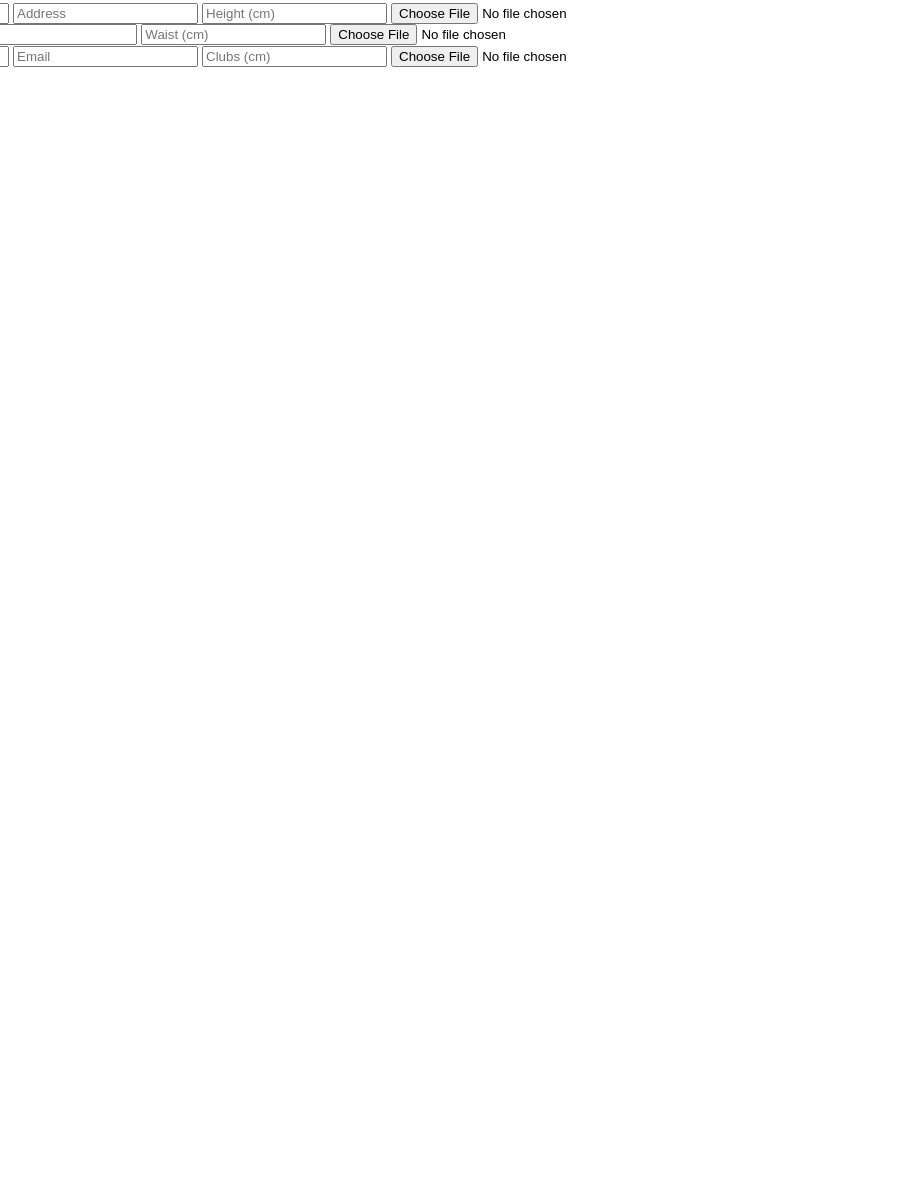
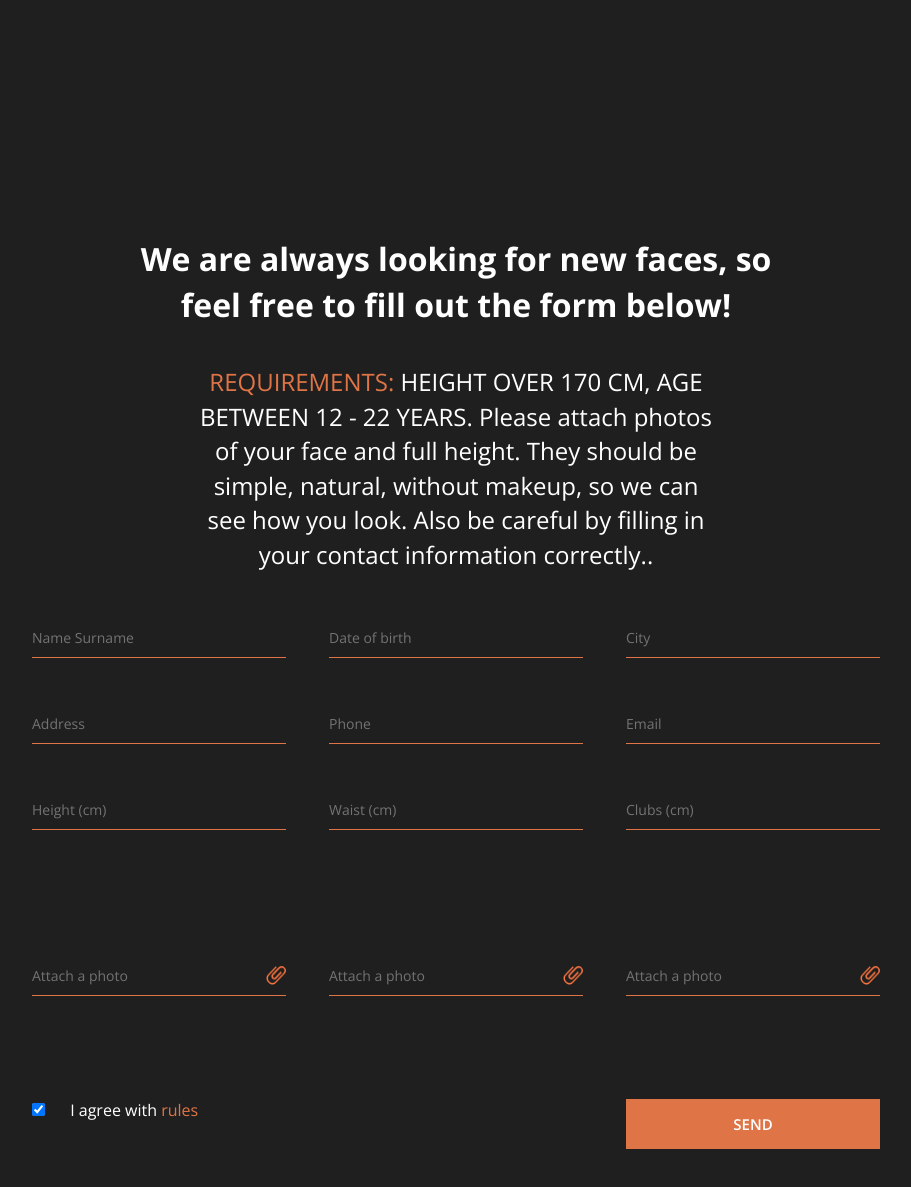
Before and after one commit to Alexander-Gulevski/Form1, a plain HTML site: page Form/index.html in a window 1280 px wide. Shown: the part 13-1200 px from the top of the page, without its empty margins (184-1095 px from the left). Before the commit the page ends 800 px from the top, so only its background shows below. Drawn offline with nearby package versions, Linux system fonts and the light colour scheme.

Commit message:
add style css

```diff
--- a/Form/index.html
+++ b/Form/index.html
@@ -5,40 +5,61 @@
     <meta http-equiv="X-UA-Compatible" content="IE=edge">
     <meta name="viewport" content="width=device-width, initial-scale=1.0">
     <link rel="stylesheet" href="style.css">
+
+    <link rel="preconnect" href="https://fonts.googleapis.com">
+    <link rel="preconnect" href="https://fonts.gstatic.com" crossorigin>
+    <link href="https://fonts.googleapis.com/css2?family=Cardo:ital,wght@0,400;0,700;1,400&family=Open+Sans:ital,wght@0,300;0,400;0,500;0,600;0,700;0,800;1,300;1,400;1,500;1,600;1,700;1,800&family=Raleway&display=swap" rel="stylesheet">
     <title>Document</title>
 </head>
 <body>
     <div class="page_form">
         <div class="container">
             <div class="text_inf">
-            <h2 class="title2"></h2>
-            <p class="text"></p>
+            <h2 class="title2">We are always looking for new faces, so feel free to fill out the form below!</h2>
+            <p class="text"> <span class="text--orange">REQUIREMENTS:</span> HEIGHT OVER 170 CM, AGE BETWEEN 12 - 22 YEARS.
+                Please attach photos of your face and full height. They should be simple,
+                natural, without makeup, so we can see how you look. Also be careful
+                by filling in your contact information correctly..</p>
             </div>
 
             <div class="form">
                 <div class="cl">
-                    <input type="name" name="name" placeholder="Name Surname">
-                    <input type="address" name="address" placeholder="Address">
-                    <input type="height" name="height" placeholder="Height (cm)">
-                    <input type="file" name="file" placeholder="Attach a photo">
+                    <input class="form__input" type="name" name="name" placeholder="Name Surname">
+                    <input class="form__input" type="address" name="address" placeholder="Address">
+                    <input class="form__input" type="height" name="height" placeholder="Height (cm)">
+                    <input class="form__input input__file" type="file" id="file">
+                    <label for="file" class="input__file-button">
+                        <span class="input__file-button-text">Attach a photo</span>
+                        <img class="input__file-icon" src="img/attach.png" alt="Attach a photo">
+                    </label>
                 </div>
                 <div class="cl">
-                    <input type="date" name="date" placeholder="Date of birth">
-                    <input type="phone" name="phone" placeholder="Phone">
-                    <input type="waist" name="waist" placeholder="Waist (cm)">
-                    <input type="file" name="file" placeholder="Attach a photo">
+                    <input class="form__input" type="text" name="date" placeholder="Date of birth">
+                    <input class="form__input" type="phone" name="phone" placeholder="Phone">
+                    <input class="form__input" type="waist" name="waist" placeholder="Waist (cm)">
+                    <input class="form__input input__file" type="file" id="file2">
+                    <label for="file2" class="input__file-button">
+                        <span class="input__file-button-text">Attach a photo</span>
+                        <img class="input__file-icon" src="img/attach.png" alt="Attach a photo">
+                    </label>
                 </div>
                 <div class="cl">
-                    <input type="city" name="date" placeholder="City">
-                    <input type="email" name="address" placeholder="Email">
-                    <input type="clubs" name="clubs" placeholder="Clubs (cm)">
-                    <input type="file" name="file" placeholder="Attach a photo">
+                    <input class="form__input" type="city" name="date" placeholder="City">
+                    <input class="form__input" type="email" name="address" placeholder="Email">
+                    <input class="form__input" type="clubs" name="clubs" placeholder="Clubs (cm)">
+                    <input class="form__input input__file" type="file" id="file3">
+                    <label for="file3" class="input__file-button">
+                        <span class="input__file-button-text">Attach a photo</span>
+                        <img class="input__file-icon" src="img/attach.png" alt="Attach a photo">
+                    </label>
                 </div>
             </div>
 
             <div class="bottom_page">
-                <input type="checkbox" id="scales" name="scales" checked>
-                <label for="scales"> I agree with <span class="text--orange">rules</span></label>
+                <div class="bottom__input">
+                    <input class="checkbox" type="checkbox" id="scales" name="scales" checked>
+                    <label for="scales"> I agree with <span class="text--orange">rules</span></label>
+                </div>
                 <div class="area__button"><button class="btn">SEND</button></div>
             </div>
         </div>
--- a/Form/style.css
+++ b/Form/style.css
@@ -1,13 +1,137 @@
+*{
+  margin: 0;
+  padding: 0;
+  box-sizing: border-box;
+  font-family: "Open Sans", sans-serif;
+}
+.page_form{
+  background-color: #201f1f;
+  padding: 249px 0 144px;
+}
+.container{
+  max-width: 848px;
+  margin: 0 auto;
+  width: 100%;
+  padding: 0 0;
+  position: relative;
+  z-index: 1;
+}
+.text_inf{
+  margin: 0 auto 47px;
+}
 .title2 {
-    font-size: 32px;
-    font-family: "OpenSans";
-    color: rgb(255, 255, 255);
-    line-height: 1.438;
-    text-align: center;
-    position: absolute;
-    left: 420.395px;
-    top: 235.154px;
-    width: 719px;
-    height: 194px;
-    z-index: 41;
+  font-size: 32px;
+  font-family: "Open Sans", sans-serif;
+  color: rgb(255, 255, 255);
+  line-height: 1.438;
+  text-align: center;
+  max-width: 690px;
+  margin: 0 auto 37px;
   }
+.text {
+  max-width: 520px;
+  font-size: 24px;
+  font-family: "Open Sans", sans-serif;
+  color: rgb(255, 255, 255);
+  line-height: 1.438;
+  text-align: center;
+  max-width: 519px;
+  margin: 0 auto;
+}
+.text--orange{
+  color: #df7546;
+}
+.form {
+  display: flex;
+  justify-content: space-between;
+  margin-bottom: 103px;
+}
+.form__input {
+  border: none;
+  outline: none;
+  color:#df7546;
+  border-bottom: 1px solid #df7546;
+  display: block;
+  max-width: 254px;
+  width: 100%;
+  margin: 0 0 47px;
+  padding: 10px 0;
+  transition: 0.8s linear 0.2s;
+  background-color: #201f1f;
+}
+.form__input:last-child{
+  margin: 0 0;
+}
+.form__input::placeholder{
+  font-family: 'Open Sans', sans-serif;
+  font-style: normal;
+  font-weight: normal;
+  font-size: 14px;
+  line-height: 19px;
+  color: #737373;
+}
+.form__input:focus{
+  color: rgb(89, 228, 91);
+}
+.form__input:hover{
+  color: rgb(255, 99, 71);
+}
+.input__file{
+  visibility: hidden
+}
+.input__file-button{
+  display: flex;
+  justify-content: space-between;
+  padding-bottom: 10px;
+  border-bottom: 1px solid #df7546;
+  max-width: 254px;
+  width: 100%;
+}
+.input__file-button-text{
+  font-family: 'Open Sans', sans-serif;
+  font-style: normal;
+  font-weight: normal;
+  font-size: 14px;
+  line-height: 19px;
+  color: #737373;
+}
+
+.bottom_page{
+  display: flex;
+  justify-content: space-between;
+}
+.bottom__input{
+  max-width: 175px;
+  width: 100%;
+}
+.checkbox{
+  margin-right: 21px;
+}
+label{
+  color:rgb(255, 255, 255);
+}
+
+.area__button{
+  max-width: 254px;
+  width: 100%;
+}
+.btn{
+  border: none;
+  outline: none;
+  width: 100%;
+  margin: 0;
+  padding: 15px;
+  list-style: none;
+  background-color: #df7546;
+  font-family: 'Open Sans';
+  font-style: normal;
+  font-weight: 600;
+  font-size: 15px;
+  line-height: 20px;
+  color: #FFFFFF;
+  cursor: pointer;
+  transition: 0.8s linear 0.2s;
+}
+.btn:hover{
+  color: rgb(7, 0, 0);
+}
```
Also changed, not shown: Form/img/attach.png (added), Form/img/attach.svg (added).
